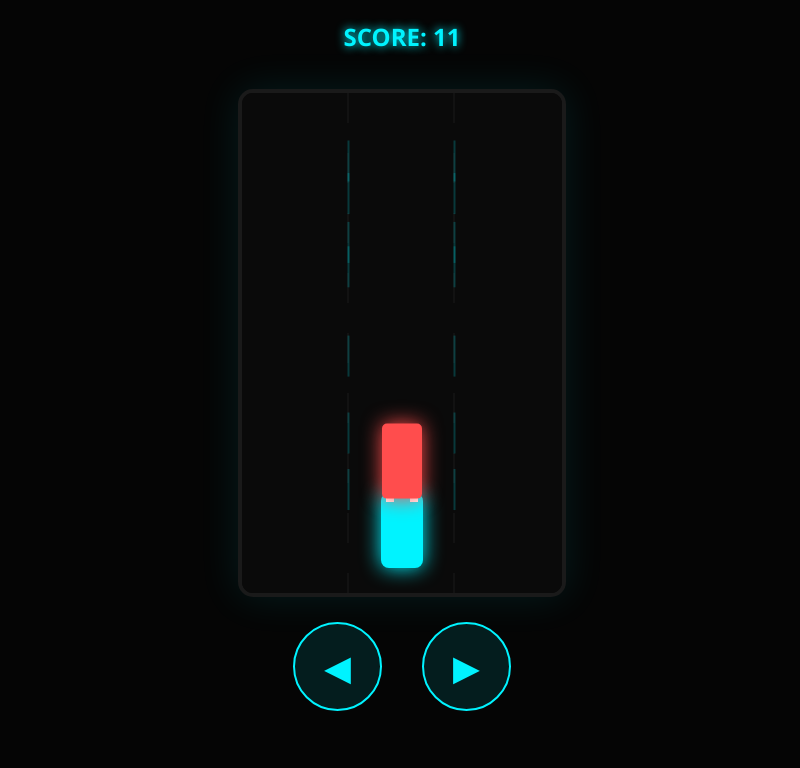
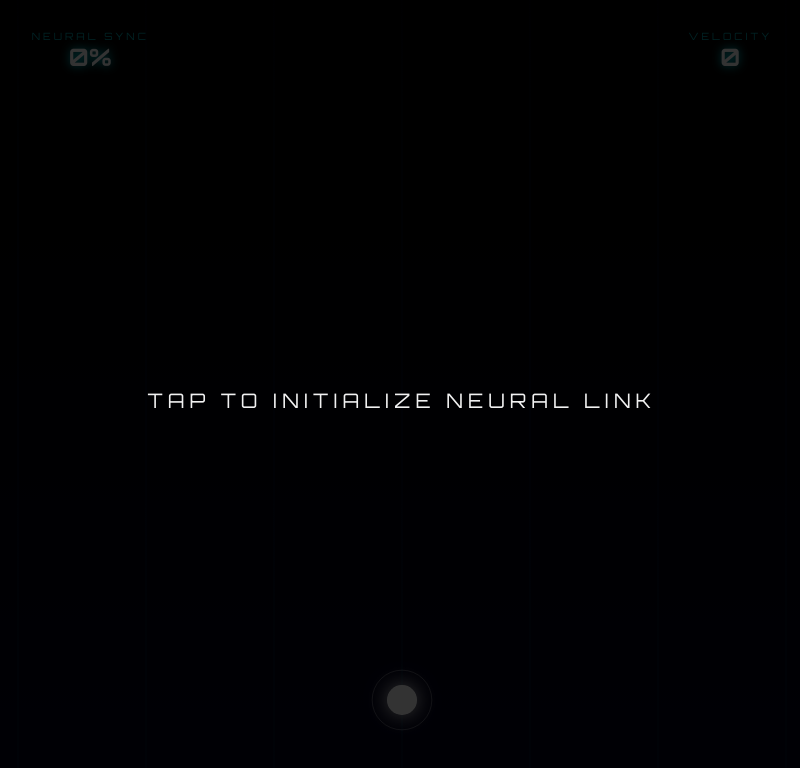
Before and after one commit to rozimurodtolibov7-afk/R-Race, a plain HTML site: page index.html in a window 1280 px wide. Shown: the whole page, without its empty margins (238-1038 px from the left). Drawn offline with Linux system fonts and the light colour scheme.

Commit message:
Add files via upload

```diff
--- a/index.html
+++ b/index.html
@@ -3,148 +3,188 @@
 <head>
     <meta charset="UTF-8">
     <meta name="viewport" content="width=device-width, initial-scale=1.0, maximum-scale=1.0, user-scalable=no">
-    <title>R-Race: Relaxed</title>
+    <title>R-Race: Neural Velocity</title>
     <style>
-        body { margin: 0; background: #050505; color: #fff; font-family: 'Segoe UI', sans-serif; overflow: hidden; display: flex; flex-direction: column; align-items: center; justify-content: center; height: 100vh; }
-        #ui { position: absolute; top: 20px; font-size: 24px; color: #00f3ff; text-shadow: 0 0 10px #00f3ff; font-weight: bold; }
-        canvas { background: #0a0a0a; border: 4px solid #1a1a1a; border-radius: 15px; box-shadow: 0 0 40px rgba(0, 243, 255, 0.1); }
-        .controls { display: flex; gap: 40px; margin-top: 25px; }
-        .btn { width: 85px; height: 85px; background: rgba(0, 243, 255, 0.1); border: 2px solid #00f3ff; color: #00f3ff; border-radius: 50%; display: flex; align-items: center; justify-content: center; font-size: 35px; user-select: none; -webkit-tap-highlight-color: transparent; }
-        .btn:active { background: #00f3ff; color: #000; transform: scale(0.95); }
+        :root { --neon: #00f2ff; --pink: #ff007a; --bg: #020205; }
+        body { margin: 0; background: var(--bg); overflow: hidden; font-family: 'Orbitron', sans-serif; color: #fff; touch-action: none; }
+        #ui { position: absolute; top: 30px; width: 100%; display: flex; justify-content: space-around; z-index: 10; pointer-events: none; }
+        .stat-box { text-align: center; }
+        .label { font-size: 10px; letter-spacing: 3px; color: var(--neon); opacity: 0.7; }
+        .value { font-size: 24px; font-weight: bold; text-shadow: 0 0 10px var(--neon); }
+        #canvas { display: block; filter: contrast(1.1) saturate(1.2); }
+        #overlay { position: absolute; top: 0; left: 0; width: 100%; height: 100%; display: flex; align-items: center; justify-content: center; background: rgba(0,0,0,0.8); z-index: 100; cursor: pointer; }
+        .start-text { font-size: 20px; letter-spacing: 5px; animation: pulse 1.5s infinite; }
+        @keyframes pulse { 0%, 100% { opacity: 0.3; } 50% { opacity: 1; } }
     </style>
+    <link href="https://fonts.googleapis.com/css2?family=Orbitron:wght@400;700&display=swap" rel="stylesheet">
 </head>
 <body>
 
-<div id="ui">SCORE: <span id="score">0</span></div>
-<canvas id="raceCanvas"></canvas>
-
-<div class="controls">
-    <div class="btn" onpointerdown="move('L')">◀</div>
-    <div class="btn" onpointerdown="move('R')">▶</div>
+<div id="overlay" onclick="startRace()">
+    <div class="start-text">TAP TO INITIALIZE NEURAL LINK</div>
 </div>
 
+<div id="ui">
+    <div class="stat-box"><div class="label">NEURAL SYNC</div><div id="sync" class="value">0%</div></div>
+    <div class="stat-box"><div class="label">VELOCITY</div><div id="speed" class="value">0</div></div>
+</div>
+
+<canvas id="canvas"></canvas>
+
 <script>
-const canvas = document.getElementById('raceCanvas');
+const canvas = document.getElementById('canvas');
 const ctx = canvas.getContext('2d');
-const scoreEl = document.getElementById('score');
+let gameActive = false;
+let score = 0;
+let speed = 0;
+let targetSpeed = 5;
+let playerX = 0;
+let obstacles = [];
+let particles = [];
 
-canvas.width = 320; canvas.height = 500;
+canvas.width = window.innerWidth;
+canvas.height = window.innerHeight;
 
-const lanes = [60, 160, 260];
-let currentLane = 1;
-let gameActive = true, score = 0, speed = 4, musicStarted = false; // Tezlik 4 ga tushirildi
+// --- High-End Audio System ---
+const audioCtx = new (window.AudioContext || window.webkitAudioContext)();
+let masterGain = audioCtx.createGain();
+masterGain.connect(audioCtx.destination);
 
-const car = { x: lanes[currentLane], y: 400, targetX: lanes[currentLane], w: 42, h: 75 };
-let enemies = [], roadLines = [];
-let lastSpawnTime = [0, 0, 0];
+function playEngineSound() {
+    const osc = audioCtx.createOscillator();
+    const g = audioCtx.createGain();
+    osc.type = 'sawtooth';
+    osc.frequency.setValueAtTime(40, audioCtx.currentTime);
+    osc.connect(g);
+    g.connect(masterGain);
+    g.gain.setValueAtTime(0.02, audioCtx.currentTime);
+    osc.start();
 
-// Yoqimli Synthwave Musiqa
-const audioCtx = new (window.AudioContext || window.webkitAudioContext)();
-function playDeepSynth() {
-    if (musicStarted) return; musicStarted = true;
-
-    const playNote = (freq, time, duration, vol) => {
-        const osc = audioCtx.createOscillator();
-        const gain = audioCtx.createGain();
-        osc.type = 'triangle';
-        osc.frequency.setValueAtTime(freq, time);
-        gain.gain.setValueAtTime(vol, time);
-        gain.gain.exponentialRampToValueAtTime(0.001, time + duration);
-        osc.connect(gain); gain.connect(audioCtx.destination);
-        osc.start(time); osc.stop(time + duration);
-    };
-
+    // Dynamic engine pitch based on speed
     setInterval(() => {
-        if(!gameActive) return;
-        let now = audioCtx.currentTime;
-        // Chill Bassline
-        const melody = [130.81, 146.83, 164.81, 196.00]; // C3, D3, E3, G3
-        playNote(melody[Math.floor(Date.now()/1000)%4], now, 0.8, 0.03);
-    }, 1000);
+        osc.frequency.exponentialRampToValueAtTime(40 + (speed * 10), audioCtx.currentTime + 0.1);
+    }, 100);
 }
 
-function move(dir) {
-    playDeepSynth();
-    if(dir === 'L' && currentLane > 0) currentLane--;
-    if(dir === 'R' && currentLane < 2) currentLane++;
-    car.targetX = lanes[currentLane];
+function playCollectSound() {
+    const o = audioCtx.createOscillator();
+    const g = audioCtx.createGain();
+    o.type = 'sine';
+    o.frequency.setValueAtTime(800 + (score * 10), audioCtx.currentTime);
+    o.connect(g); g.connect(masterGain);
+    g.gain.setValueAtTime(0.1, audioCtx.currentTime);
+    g.gain.exponentialRampToValueAtTime(0.001, audioCtx.currentTime + 0.5);
+    o.start(); o.stop(audioCtx.currentTime + 0.5);
 }
 
-function spawnEnemy() {
-    const now = Date.now();
-    const laneIndex = Math.floor(Math.random() * 3);
+// --- Game Logic ---
+function startRace() {
+    if(gameActive) return;
+    document.getElementById('overlay').style.display = 'none';
+    gameActive = true;
+    if(audioCtx.state === 'suspended') audioCtx.resume();
+    playEngineSound();
+}
 
-    // MASOFA: Kamida 1800ms farq (bu juda katta joy degani)
-    if (now - lastSpawnTime[laneIndex] > 1800) {
-        let activeSameLevel = enemies.filter(e => e.y < 120).length;
-
-        // Faqat bitta yo'lakda mashina chiqarish (yo'l doim ochiq bo'ladi)
-        if (activeSameLevel < 1 && Math.random() < 0.015) {
-            enemies.push({ x: lanes[laneIndex], y: -100, color: '#ff4d4d' });
-            lastSpawnTime[laneIndex] = now;
+class Obstacle {
+    constructor() {
+        this.w = 40 + Math.random() * 60;
+        this.h = 10;
+        this.x = (Math.random() * (canvas.width - this.w));
+        this.y = -50;
+        this.color = Math.random() > 0.5 ? '#00f2ff' : '#ff007a';
+    }
+    update() {
+        this.y += speed;
+        if(this.y > canvas.height) {
+            this.toDelete = true;
+            score += 1;
+        }
+        // Collision Detection
+        if(this.y > canvas.height - 120 && this.y < canvas.height - 80) {
+            if(playerX + canvas.width/2 > this.x && playerX + canvas.width/2 < this.x + this.w) {
+                if(this.color === '#ff007a') gameOver(); // Pink is danger
+                else { // Cyan is boost
+                    this.toDelete = true;
+                    targetSpeed += 0.5;
+                    playCollectSound();
+                }
+            }
         }
     }
+    draw() {
+        ctx.shadowBlur = 15;
+        ctx.shadowColor = this.color;
+        ctx.fillStyle = this.color;
+        ctx.fillRect(this.x, this.y, this.w, this.h);
+    }
 }
+
+function gameOver() {
+    gameActive = false;
+    alert("NEURAL OVERLOAD\nScore: " + score + "\nYour imagination reached " + Math.floor(speed * 20) + " Mbps");
+    location.reload();
+}
+
+// Control
+window.addEventListener('pointermove', (e) => {
+    playerX = e.clientX - canvas.width/2;
+});
 
 function update() {
     if(!gameActive) return;
 
-    car.x += (car.targetX - car.x) * 0.15; // Silliqroq burilish
-    speed += 0.0005; // Tezlanish juda sekinlashdi
-    score += 1;
-    scoreEl.innerText = Math.floor(score/15);
+    speed += (targetSpeed - speed) * 0.01;
+    document.getElementById('speed').innerText = Math.floor(speed * 20);
+    document.getElementById('sync').innerText = Math.min(100, Math.floor(score/2)) + "%";
 
-    if(Math.random() > 0.95) roadLines.push({y: -50});
-    roadLines.forEach((l, i) => {
-        l.y += speed;
-        if(l.y > 600) roadLines.splice(i, 1);
-    });
+    if(Math.random() < 0.05) obstacles.push(new Obstacle());
 
-    enemies.forEach((e, i) => {
-        e.y += speed;
-
-        // To'qnashuvni aniq tekshirish
-        if(Math.abs(car.x - e.x) < 38 && Math.abs(car.y - e.y) < 70) {
-            gameActive = false;
-            alert("R-Race: Try Again! Your Score: " + Math.floor(score/15));
-            location.reload();
-        }
-        if(e.y > 600) enemies.splice(i, 1);
+    obstacles.forEach((ob, i) => {
+        ob.update();
+        if(ob.toDelete) obstacles.splice(i, 1);
     });
 }
 
 function draw() {
-    ctx.fillStyle = '#0a0a0a'; ctx.fillRect(0, 0, canvas.width, canvas.height);
+    // Cyber Horizon Gradient
+    const grad = ctx.createLinearGradient(0, 0, 0, canvas.height);
+    grad.addColorStop(0, '#020205');
+    grad.addColorStop(1, '#0a0a20');
+    ctx.fillStyle = grad;
+    ctx.fillRect(0, 0, canvas.width, canvas.height);
 
-    // Asfalt chiziqlari
-    ctx.strokeStyle = '#1a1a1a'; ctx.setLineDash([30, 30]);
-    ctx.beginPath(); ctx.moveTo(106, 0); ctx.lineTo(106, 500); ctx.stroke();
-    ctx.beginPath(); ctx.moveTo(212, 0); ctx.lineTo(212, 500); ctx.stroke();
+    // Speed Lines (Visual Imagination boost)
+    ctx.strokeStyle = 'rgba(0, 242, 255, 0.1)';
+    for(let i=0; i<10; i++) {
+        let x = (canvas.width / 10) * i;
+        ctx.beginPath();
+        ctx.moveTo(x, 0);
+        ctx.lineTo(x, canvas.height);
+        ctx.stroke();
+    }
 
-    // Harakatlanuvchi neon chiziqlar
-    ctx.strokeStyle = '#00f3ff33'; ctx.setLineDash([]);
-    roadLines.forEach(l => {
-        ctx.strokeRect(106, l.y, 1, 40); ctx.strokeRect(212, l.y, 1, 40);
-    });
+    // Draw Obstacles
+    obstacles.forEach(ob => ob.draw());
 
-    // Ko'k mashina (Player)
-    ctx.shadowBlur = 20; ctx.shadowColor = '#00f3ff';
-    ctx.fillStyle = '#00f3ff';
-    ctx.beginPath(); ctx.roundRect(car.x - 21, car.y, car.w, car.h, 8); ctx.fill();
-    // Chiroqlar
+    // Draw Player (The "Ego" Sphere)
+    ctx.save();
+    ctx.translate(canvas.width/2 + playerX, canvas.height - 100);
+    ctx.shadowBlur = 20;
+    ctx.shadowColor = '#fff';
     ctx.fillStyle = '#fff';
-    ctx.fillRect(car.x-16, car.y+5, 8, 4); ctx.fillRect(car.x+8, car.y+5, 8, 4);
+    ctx.beginPath();
+    ctx.arc(0, 0, 15, 0, Math.PI*2);
+    ctx.fill();
 
-    // Qizil mashinalar (Enemies)
-    ctx.shadowColor = '#ff4d4d';
-    enemies.forEach(e => {
-        ctx.fillStyle = e.color;
-        ctx.beginPath(); ctx.roundRect(e.x - 20, e.y, 40, 75, 5); ctx.fill();
-    });
+    // Aura
+    ctx.strokeStyle = 'rgba(255,255,255,0.3)';
+    ctx.beginPath();
+    ctx.arc(0, 0, 25 + Math.sin(Date.now()/100)*5, 0, Math.PI*2);
+    ctx.stroke();
+    ctx.restore();
 
-    ctx.shadowBlur = 0;
     update();
-    spawnEnemy();
     requestAnimationFrame(draw);
 }
 
```
